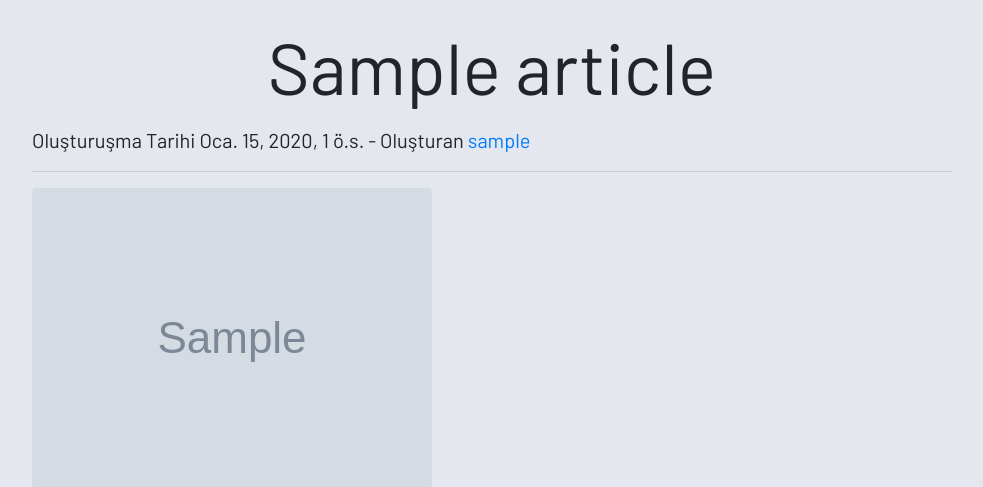
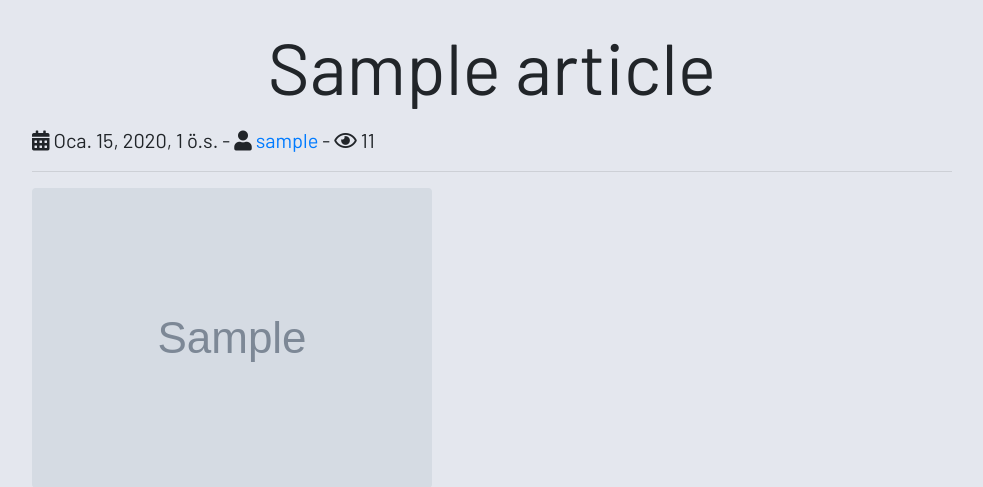
Before and after one commit to ulasdgndnz/django-blog, a Django app: page /articles/detail/1 in a window 1280 px wide. Shown: the part 57-544 px from the top of the page, without its empty margins (148-1131 px from the left). Run offline with Django 3.2, Linux system fonts and the light colour scheme; tables that the repository leaves empty hold one stand-in row (values such as "Sample post"); grey boxes marked "Sample" are stand-in pictures; some libraries are stand-ins or nearby versions; some web fonts are replaced.

Commit message:
view counter, icons

```diff
--- a/article/models.py
+++ b/article/models.py
@@ -11,6 +11,8 @@ class Article(models.Model):
     content = RichTextField()
     created_date = models.DateTimeField(auto_now_add=True, verbose_name="Oluşturulma Tarihi")
     article_image = models.ImageField(blank=True, null=True, verbose_name="Makaleye Fotoğraf Ekleyin")
+    views = models.PositiveIntegerField(default=0)
+
 
 
     def __str__(self):
--- a/article/views.py
+++ b/article/views.py
@@ -69,6 +69,8 @@ def detail(request, id):
         return render(request,'articles.html',{'contacts': article_list})
 
     article = Article.objects.get(id = id)
+    article.views+=1
+    article.save()
     comment = article.comments.all()
     context = {
         "article":article,
--- a/templates/article/detail.html
+++ b/templates/article/detail.html
@@ -9,8 +9,9 @@
 
     <!-- Date/Time -->
     <p class="lead">
-      Oluşturuşma Tarihi {{article.created_date}} -
-      Oluşturan <a href="#">{{article.author}}</a>
+      <i class="fas fa-calendar-alt"></i> {{article.created_date}} -
+      <i class="fas fa-user"></i> <a href="#">{{article.author}}</a> -
+      <i class="far fa-eye"></i> {{article.views}}
     </p>
     <hr>
     <!-- Preview Image -->
@@ -35,7 +36,11 @@
           {% csrf_token %}
           <div class="form-group">
             <label for="exampleInputEmail1">İsim</label>
+            {% if request.user.is_authenticated %}
+            <input name="comment_author" type="text" class="form-control" id="exampleInputEmail1" disabled value="{{request.user.username}}">
+            {% else %}
             <input name="comment_author" type="text" class="form-control" id="exampleInputEmail1" placeholder="İsminizi Giriniz">
+            {% endif %}
           </div>
           <div class="form-group">
             <label for="comment">Yorum</label>
--- a/templates/articles.html
+++ b/templates/articles.html
@@ -40,8 +40,8 @@
               <a href="{% url 'article:detail' article.id %}" class="btn btn-primary">Makaleye Git &rarr;</a>
             </div>
             <div class="card-footer text-muted">
-              Oluşturulma Tarihi {{article.created_date}} - Oluşturan
-              <a href="#">{{article.author}}</a>
+              <i class="fas fa-calendar-alt"></i> {{article.created_date}} - <i class="fas fa-user"></i>
+              <a href="#">{{article.author}}</a> - <i class="far fa-eye"></i> {{article.views}}
             </div>
           </div>
 
--- a/templates/todo/todos.html
+++ b/templates/todo/todos.html
@@ -6,9 +6,11 @@
       <div class="row text-center">
         <div class="col p-5">
           <a href="/" class="btn btn btn-danger float-left">Geri Dön</a>
+          {% if request.user.is_authenticated %}
           <button type="button" class="btn btn-info float-right" data-toggle="modal" data-target="#exampleModalCenter">
             Ekle
           </button>
+          {% endif %}
 
           <!-- Modal -->
           <div class="modal fade" id="exampleModalCenter" tabindex="-1" role="dialog" aria-labelledby="exampleModalCenterTitle" aria-hidden="true">
```
Also changed, not shown: article/migrations/0010_auto_20190201_1750.py (added).
